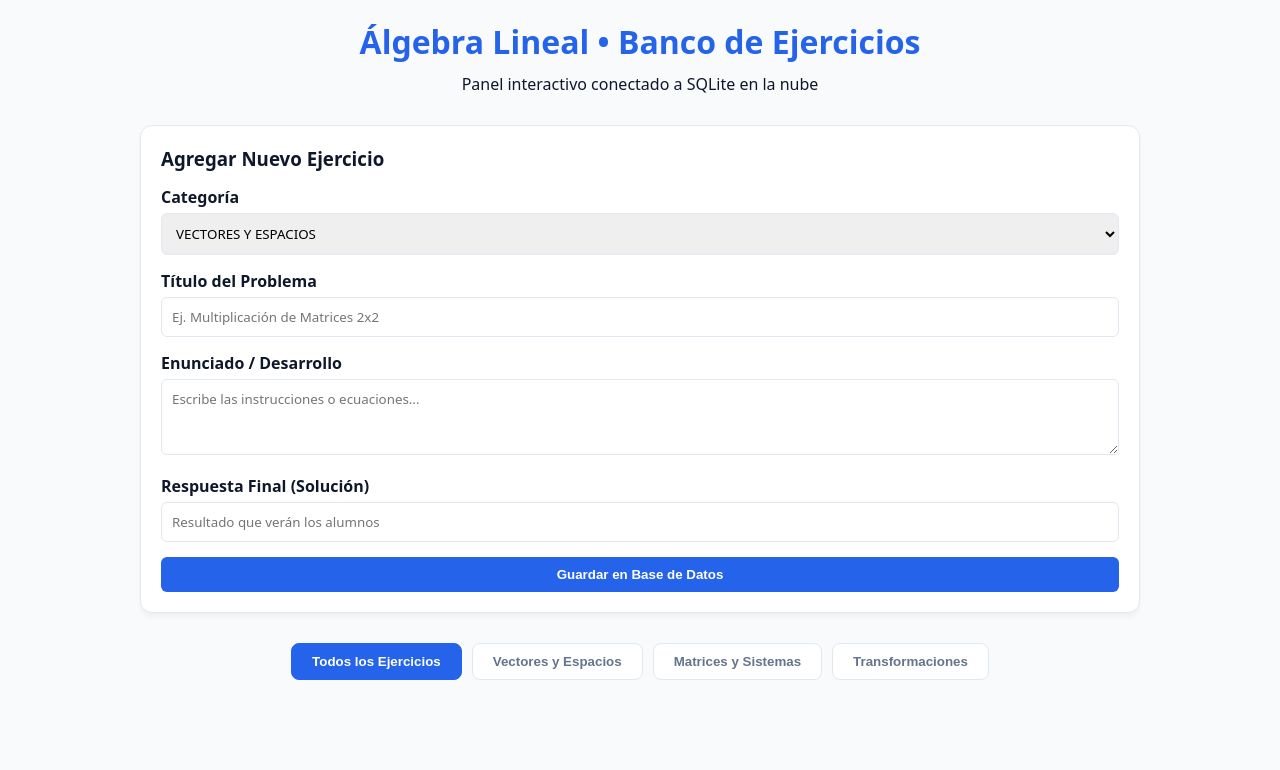
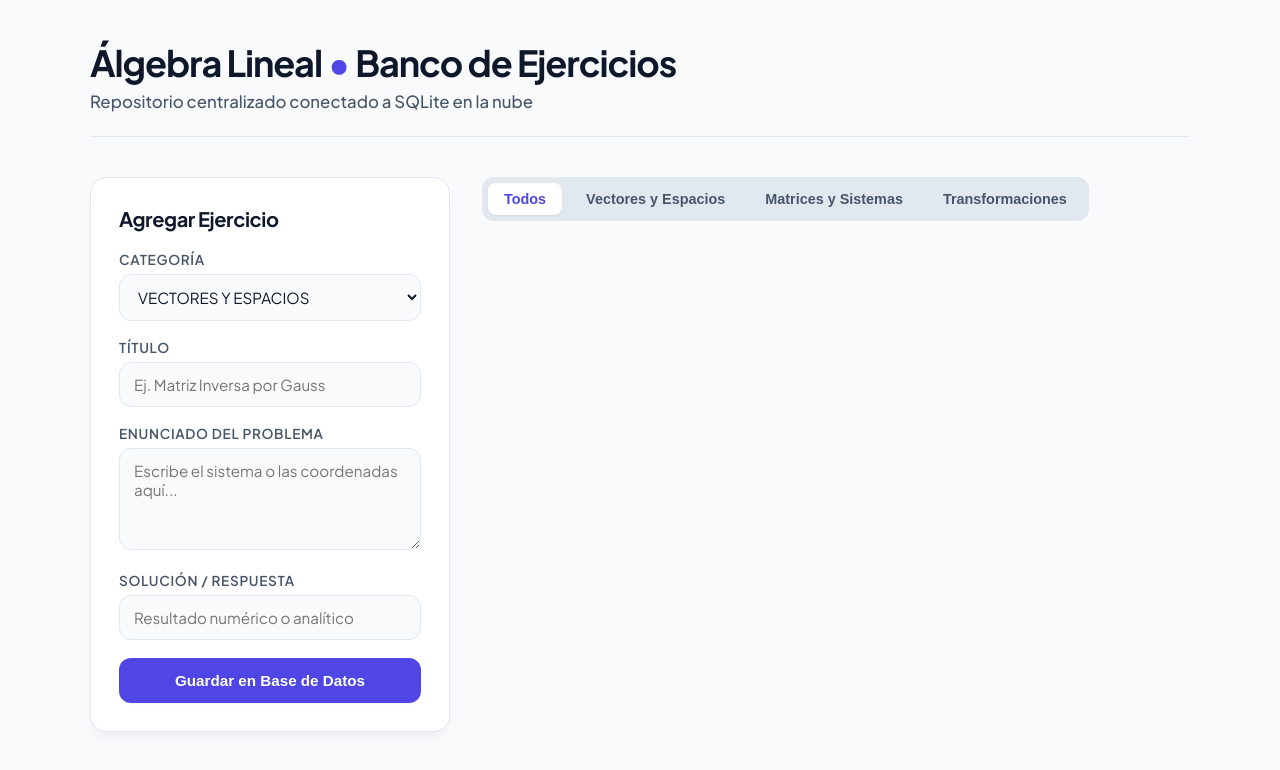
Before and after one commit to laura2002lrc1-prog/proyecto-algebra-lineal, a website: page public/index.html in a window 1280 px wide. Drawn offline with Linux system fonts and the light colour scheme; no server answers.

Commit message:
Update index.html

```diff
--- a/public/index.html
+++ b/public/index.html
@@ -2,55 +2,325 @@
 <html lang="es">
 <head>
     <meta charset="UTF-8">
-    <title>Álgebra Lineal - Banco de Ejercicios</title>
+    <title>Álgebra Lineal • Panel de Ejercicios</title>
     <meta name="viewport" content="width=device-width, initial-scale=1.0">
+    <!-- Google Fonts para una tipografía más moderna y limpia -->
+    <link rel="preconnect" href="https://fonts.googleapis.com">
+    <link rel="preconnect" href="https://fonts.gstatic.com" crossorigin>
+    <link href="https://fonts.googleapis.com/css2?family=Plus+Jakarta+Sans:wght@400;500;600;700&display=swap" rel="stylesheet">
+
     <style>
         :root {
-            --primary: #2563eb;
+            --brand: #4f46e5;
+            --brand-hover: #4338ca;
+            --brand-light: #eef2ff;
             --bg: #f8fafc;
-            --card: #ffffff;
+            --surface: #ffffff;
             --text: #0f172a;
-            --text-muted: #64748b;
+            --text-muted: #475569;
             --border: #e2e8f0;
-            --success: #16a34a;
+            --success: #10b981;
+            --success-light: #ecfdf5;
+            --danger: #ef4444;
+            --radius-lg: 16px;
+            --radius-md: 12px;
+            --radius-sm: 8px;
+            --shadow-sm: 0 1px 3px 0 rgba(0, 0, 0, 0.05), 0 1px 2px -1px rgba(0, 0, 0, 0.05);
+            --shadow-md: 0 4px 6px -1px rgba(0, 0, 0, 0.05), 0 2px 4px -2px rgba(0, 0, 0, 0.05);
+            --shadow-lg: 0 10px 15px -3px rgba(15, 23, 42, 0.04), 0 4px 6px -4px rgba(15, 23, 42, 0.04);
         }
-        * { box-sizing: border-box; margin: 0; padding: 0; }
-        body { font-family: system-ui, -apple-system, sans-serif; background: var(--bg); color: var(--text); padding: 20px; }
-        .container { max-width: 1000px; margin: 0 auto; }
-        header { margin-bottom: 30px; text-align: center; }
-        h1 { color: var(--primary); margin-bottom: 10px; }
-        .form-box { background: var(--card); border: 1px solid var(--border); padding: 20px; border-radius: 12px; margin-bottom: 30px; box-shadow: 0 4px 6px -1px rgba(0,0,0,0.05); }
-        .form-box h3 { margin-bottom: 15px; color: var(--text); }
-        .form-group { margin-bottom: 15px; }
-        .form-group label { display: block; margin-bottom: 5px; font-weight: 600; }
-        .form-group input, .form-group textarea, .form-group select { width: 100%; padding: 10px; border: 1px solid var(--border); border-radius: 6px; font-family: inherit; outline: none; }
-        .form-group input:focus, .form-group textarea:focus, .form-group select:focus { border-color: var(--primary); }
-        .submit-btn { background: var(--primary); color: white; border: none; padding: 10px 20px; border-radius: 6px; cursor: pointer; font-weight: bold; width: 100%; transition: 0.2s; }
-        .submit-btn:hover { background: #1d4ed8; }
-        .tabs { display: flex; gap: 10px; margin-bottom: 20px; justify-content: center; flex-wrap: wrap; }
-        .tab-btn { padding: 10px 20px; border: 1px solid var(--border); background: var(--card); cursor: pointer; border-radius: 8px; font-weight: 600; color: var(--text-muted); transition: 0.2s; }
-        .tab-btn.active { background: var(--primary); color: white; border-color: var(--primary); }
-        .grid { display: grid; grid-template-columns: repeat(auto-fill, minmax(300px, 1fr)); gap: 20px; }
-        .card { background: var(--card); border: 1px solid var(--border); padding: 20px; border-radius: 12px; box-shadow: 0 4px 6px -1px rgba(0,0,0,0.05); position: relative; }
-        .card h3 { margin-bottom: 10px; font-size: 1.2rem; color: var(--primary); padding-right: 20px; }
-        .card p { color: var(--text-muted); margin-bottom: 15px; font-size: 0.95rem; white-space: pre-line; }
-        .badge { background: #e0f2fe; color: #0369a1; padding: 4px 8px; border-radius: 6px; font-size: 0.8rem; font-weight: bold; display: inline-block; margin-bottom: 10px; }
-        .ans-btn { background: #f1f5f9; border: none; padding: 8px 12px; width: 100%; border-radius: 6px; cursor: pointer; font-weight: 500; color: var(--text); transition: 0.2s; }
-        .ans-btn:hover { background: #e2e8f0; }
-        .respuesta { display: none; margin-top: 10px; padding: 10px; background: #f0fdf4; border-left: 4px solid var(--success); border-radius: 4px; font-size: 0.9rem; }
-        .delete-btn { position: absolute; top: 15px; right: 15px; background: none; border: none; color: #ef4444; cursor: pointer; font-weight: bold; font-size: 1.1rem; }
+
+        * {
+            box-sizing: border-box;
+            margin: 0;
+            padding: 0;
+        }
+
+        body {
+            font-family: 'Plus Jakarta Sans', system-ui, -apple-system, sans-serif;
+            background: var(--bg);
+            color: var(--text);
+            padding: 40px 20px;
+            min-height: 100vh;
+            -webkit-font-smoothing: antialiased;
+        }
+
+        .container {
+            max-width: 1100px;
+            margin: 0 auto;
+        }
+
+        /* Encabezado moderno */
+        header {
+            margin-bottom: 40px;
+            text-align: left;
+            border-bottom: 1px solid var(--border);
+            padding-bottom: 24px;
+        }
+
+        header h1 {
+            font-size: 2.25rem;
+            font-weight: 700;
+            letter-spacing: -0.03em;
+            color: var(--text);
+            margin-bottom: 6px;
+        }
+
+        header h1 span {
+            color: var(--brand);
+        }
+
+        header p {
+            color: var(--text-muted);
+            font-size: 1.05rem;
+            font-weight: 500;
+        }
+
+        /* Distribución en dos columnas para una vista de panel */
+        .layout {
+            display: grid;
+            grid-template-columns: 360px 1fr;
+            gap: 32px;
+            align-items: start;
+        }
+
+        @media (max-width: 900px) {
+            .layout {
+                grid-template-columns: 1fr;
+            }
+        }
+
+        /* Formulario Estilo Card Premium */
+        .form-box {
+            background: var(--surface);
+            border: 1px solid var(--border);
+            padding: 28px;
+            border-radius: var(--radius-lg);
+            box-shadow: var(--shadow-lg);
+            position: sticky;
+            top: 24px;
+        }
+
+        .form-box h3 {
+            font-size: 1.25rem;
+            font-weight: 700;
+            margin-bottom: 20px;
+            color: var(--text);
+            letter-spacing: -0.02em;
+        }
+
+        .form-group { margin-bottom: 18px; }
+
+        .form-group label {
+            display: block;
+            margin-bottom: 6px;
+            font-weight: 600;
+            font-size: 0.85rem;
+            color: var(--text-muted);
+            text-transform: uppercase;
+            letter-spacing: 0.05em;
+        }
+
+        .form-group input, .form-group textarea, .form-group select {
+            width: 100%;
+            padding: 12px 14px;
+            border: 1px solid var(--border);
+            border-radius: var(--radius-md);
+            font-family: inherit;
+            font-size: 0.95rem;
+            color: var(--text);
+            background-color: var(--bg);
+            outline: none;
+            transition: all 0.2s ease;
+        }
+
+        .form-group input:focus, .form-group textarea:focus, .form-group select:focus {
+            border-color: var(--brand);
+            background-color: var(--surface);
+            box-shadow: 0 0 0 4px rgba(79, 70, 229, 0.1);
+        }
+
+        .submit-btn {
+            background: var(--brand);
+            color: white;
+            border: none;
+            padding: 14px;
+            border-radius: var(--radius-md);
+            cursor: pointer;
+            font-weight: 600;
+            font-size: 0.95rem;
+            width: 100%;
+            transition: all 0.2s ease;
+            box-shadow: 0 1px 2px 0 rgba(0, 0, 0, 0.05);
+        }
+
+        .submit-btn:hover {
+            background: var(--brand-hover);
+            transform: translateY(-1px);
+        }
+
+        /* Pestañas de Filtro Modernas (Estilo Píldora) */
+        .tabs {
+            display: flex;
+            gap: 8px;
+            margin-bottom: 24px;
+            background: #e2e8f0;
+            padding: 6px;
+            border-radius: var(--radius-md);
+            width: fit-content;
+        }
+
+        .tab-btn {
+            padding: 8px 16px;
+            border: none;
+            background: transparent;
+            cursor: pointer;
+            border-radius: var(--radius-sm);
+            font-weight: 600;
+            font-size: 0.9rem;
+            color: var(--text-muted);
+            transition: all 0.2s ease;
+        }
+
+        .tab-btn:hover {
+            color: var(--text);
+        }
+
+        .tab-btn.active {
+            background: var(--surface);
+            color: var(--brand);
+            box-shadow: var(--shadow-sm);
+        }
+
+        /* Rejilla y Tarjetas de Ejercicios */
+        .grid {
+            display: grid;
+            grid-template-columns: 1fr;
+            gap: 20px;
+        }
+
+        .card {
+            background: var(--surface);
+            border: 1px solid var(--border);
+            padding: 24px;
+            border-radius: var(--radius-lg);
+            box-shadow: var(--shadow-sm);
+            position: relative;
+            transition: all 0.2s ease;
+        }
+
+        .card:hover {
+            box-shadow: var(--shadow-md);
+            border-color: #cbd5e1;
+        }
+
+        .card h3 {
+            margin-top: 4px;
+            margin-bottom: 8px;
+            font-size: 1.2rem;
+            font-weight: 700;
+            color: var(--text);
+            padding-right: 32px;
+            letter-spacing: -0.02em;
+        }
+
+        .card p {
+            color: var(--text-muted);
+            margin-bottom: 20px;
+            font-size: 0.95rem;
+            white-space: pre-line;
+            line-height: 1.5;
+        }
+
+        .badge {
+            background: var(--brand-light);
+            color: var(--brand);
+            padding: 6px 12px;
+            border-radius: var(--radius-sm);
+            font-size: 0.75rem;
+            font-weight: 700;
+            display: inline-block;
+            margin-bottom: 8px;
+            letter-spacing: 0.03em;
+        }
+
+        .ans-btn {
+            background: var(--bg);
+            border: 1px solid var(--border);
+            padding: 10px 16px;
+            width: 100%;
+            border-radius: var(--radius-md);
+            cursor: pointer;
+            font-weight: 600;
+            font-size: 0.9rem;
+            color: var(--text);
+            transition: all 0.2s ease;
+        }
+
+        .ans-btn:hover {
+            background: #edf2f7;
+            border-color: #cbd5e1;
+        }
+
+        .respuesta {
+            display: none;
+            margin-top: 14px;
+            padding: 16px;
+            background: var(--success-light);
+            border-left: 4px solid var(--success);
+            border-radius: var(--radius-sm);
+            font-size: 0.95rem;
+            font-weight: 500;
+            color: #065f46;
+            line-height: 1.5;
+        }
+
+        .delete-btn {
+            position: absolute;
+            top: 20px;
+            right: 20px;
+            background: transparent;
+            border: none;
+            color: #94a3b8;
+            cursor: pointer;
+            font-size: 1.2rem;
+            transition: color 0.2s ease;
+            display: flex;
+            align-items: center;
+            justify-content: center;
+            width: 28px;
+            height: 28px;
+            border-radius: 50%;
+        }
+
+        .delete-btn:hover {
+            color: var(--danger);
+            background-color: #fef2f2;
+        }
+
+        .no-data {
+            grid-column: 1/-1;
+            text-align: center;
+            color: var(--text-muted);
+            padding: 40px;
+            background: var(--surface);
+            border: 1px dashed var(--border);
+            border-radius: var(--radius-lg);
+            font-weight: 500;
+        }
     </style>
 </head>
 <body>
     <div class="container">
         <header>
-            <h1>Álgebra Lineal • Banco de Ejercicios</h1>
-            <p>Panel interactivo conectado a SQLite en la nube</p>
+            <h1>Álgebra Lineal <span>•</span> Banco de Ejercicios</h1>
+            <p>Repositorio centralizado conectado a SQLite en la nube</p>
         </header>
 
-        <!-- Formulario para agregar ejercicios -->
-        <div class="form-box">
-            <h3>Agregar Nuevo Ejercicio</h3>
+        <div class="layout">
+            <!-- Columna Izquierda: Formulario Fijo -->
+            <aside class="form-box">
+                <h3>Agregar Ejercicio</h3>
                 <form id="ejercicioForm">
                     <div class="form-group">
                         <label>Categoría</label>
@@ -61,37 +331,38 @@
                         </select>
                     </div>
                     <div class="form-group">
-                    <label>Título del Problema</label>
-                    <input type="text" id="titulo" placeholder="Ej. Multiplicación de Matrices 2x2" required>
+                        <label>Título</label>
+                        <input type="text" id="titulo" placeholder="Ej. Matriz Inversa por Gauss" required>
                     </div>
                     <div class="form-group">
-                    <label>Enunciado / Desarrollo</label>
-                    <textarea id="enunciado" rows="3" placeholder="Escribe las instrucciones o ecuaciones..." required></textarea>
+                        <label>Enunciado del problema</label>
+                        <textarea id="enunciado" rows="4" placeholder="Escribe el sistema o las coordenadas aquí..." required></textarea>
                     </div>
                     <div class="form-group">
-                    <label>Respuesta Final (Solución)</label>
-                    <input type="text" id="respuesta" placeholder="Resultado que verán los alumnos">
+                        <label>Solución / Respuesta</label>
+                        <input type="text" id="respuesta" placeholder="Resultado numérico o analítico">
                     </div>
                     <button type="submit" class="submit-btn">Guardar en Base de Datos</button>
                 </form>
-        </div>
+            </aside>
 
-        <!-- Barra de Filtros por Categoría -->
+            <!-- Columna Derecha: Filtros y Tarjetas -->
+            <main>
                 <div class="tabs">
-            <button class="tab-btn active" onclick="filtrar('TODOS')">Todos los Ejercicios</button>
+                    <button class="tab-btn active" onclick="filtrar('TODOS')">Todos</button>
                     <button class="tab-btn" onclick="filtrar('VECTORES Y ESPACIOS')">Vectores y Espacios</button>
                     <button class="tab-btn" onclick="filtrar('MATRICES Y SISTEMAS')">Matrices y Sistemas</button>
                     <button class="tab-btn" onclick="filtrar('TRANSFORMACIONES')">Transformaciones</button>
                 </div>
 
-        <!-- Rejilla donde se cargan las tarjetas -->
                 <div class="grid" id="ejerciciosGrid"></div>
+            </main>
+        </div>
     </div>
 
     <script>
         let categoriaActual = 'TODOS';
 
-        // Obtener datos del servidor SQLite
         async function obtenerEjercicios() {
             let url = '/api/ejercicios';
             if (categoriaActual !== 'TODOS') {
@@ -102,14 +373,13 @@
                 const json = await res.json();
                 if (json.ok) renderizar(json.data);
             } catch (err) {
-                console.error("Error al conectar con la API:", err);
+                console.error("Error al cargar datos:", err);
             }
         }
 
-        // Renderizar las tarjetas dinámicamente
         function renderizar(lista) {
             const grid = document.getElementById('ejerciciosGrid');
-            grid.innerHTML = lista.length === 0 ? '<p style="grid-column: 1/-1; text-align:center; color:gray; padding: 20px;">No hay ejercicios registrados en esta sección.</p>' : '';
+            grid.innerHTML = lista.length === 0 ? '<div class="no-data">No se encontraron ejercicios en este apartado de la base de datos.</div>' : '';
 
             lista.forEach(ej => {
                 const card = document.createElement('div');
@@ -119,8 +389,8 @@
                     <span class="badge">${ej.categoria}</span>
                     <h3>${ej.titulo}</h3>
                     <p>${ej.enunciado}</p>
-                    <button class="ans-btn" onclick="toggleAns(${ej.id})">Ver Solución</button>
-                    <div class="respuesta" id="ans-${ej.id}">${ej.respuesta || 'Procedimiento no disponible.'}</div>
+                    <button class="ans-btn" onclick="toggleAns(${ej.id})">Ver Solución Desarrollada</button>
+                    <div class="respuesta" id="ans-${ej.id}">${ej.respuesta || 'Solución analítica no cargada.'}</div>
                 `;
                 grid.appendChild(card);
             });
@@ -131,7 +401,6 @@
             div.style.display = div.style.display === 'block' ? 'none' : 'block';
         }
 
-        // Lógica de filtrado por categoría corregida
         function filtrar(cat) {
             categoriaActual = cat;
             document.querySelectorAll('.tab-btn').forEach(btn => {
@@ -144,19 +413,17 @@
             obtenerEjercicios();
         }
 
-        // Eliminar registros
         async function eliminar(id) {
-            if(!confirm("¿Deseas eliminar este ejercicio del repositorio?")) return;
+            if(!confirm("¿Seguro que deseas eliminar este ejercicio de forma permanente?")) return;
             try {
                 const res = await fetch(`/api/ejercicios/${id}`, { method: 'DELETE' });
                 const json = await res.json();
                 if(json.ok) obtenerEjercicios();
             } catch (err) {
-                console.error("Error al borrar:", err);
+                console.error("Error al eliminar:", err);
             }
         }
 
-        // Enviar nuevo ejercicio al backend
         document.getElementById('ejercicioForm').addEventListener('submit', async (e) => {
             e.preventDefault();
             const body = {
```
Lines whose indentation alone changed are shown as unchanged.
